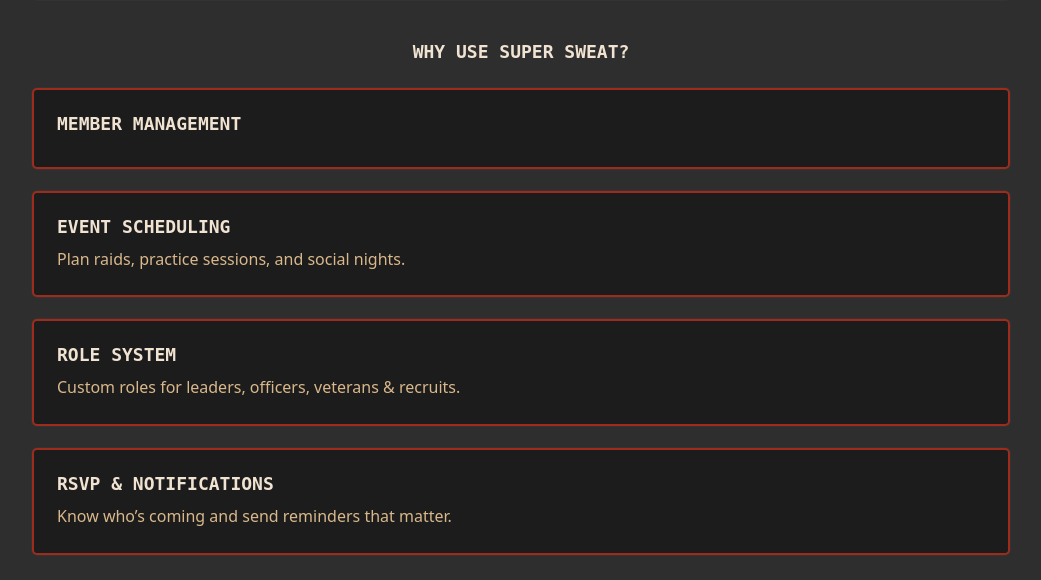
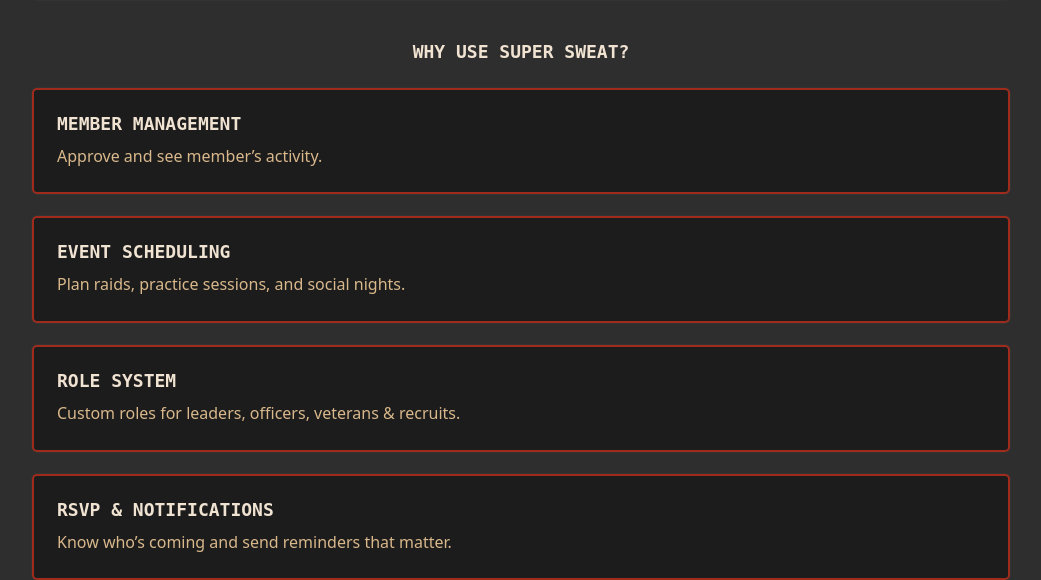
Before and after one commit to Xugknight/super-sweat, a Django app: page / in a window 1280 px wide. Shown: the part 354-934 px from the top of the page, without its empty margins (119-1160 px from the left). Run offline with Django 5.2, Linux system fonts and the light colour scheme.

Commit message:
even even more last minute clean up

```diff
--- a/main_app/templates/home.html
+++ b/main_app/templates/home.html
@@ -73,6 +73,7 @@
       <div class="feature-grid">
         <article class="card feature-card">
           <h3>Member Management</h3>
+          <p>Approve and see member’s activity.</p>
         </article>
         <article class="card feature-card">
           <h3>Event Scheduling</h3>
```
